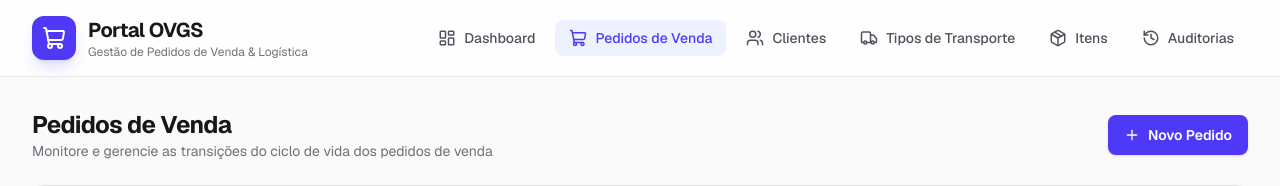
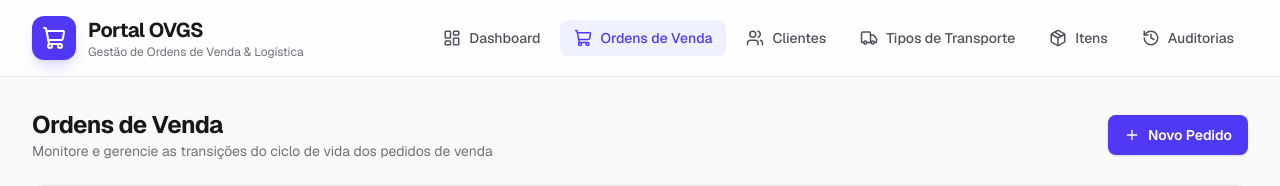
Before and after one commit to EdDevFront/sales-order-management-system, a Next.js app: page /orders in a window 1280 px wide. Shown: the top 186 px of the page. Built offline with nearby package versions, Linux system fonts and the light colour scheme.

Commit message:
refactor: rename Pedidos de Venda to Ordens de Venda

```diff
--- a/src/components/templates/orders/components/OrderForm.tsx
+++ b/src/components/templates/orders/components/OrderForm.tsx
@@ -93,7 +93,7 @@ export default function OrderForm({ onClose }: OrderFormProps) {
     <div className="fixed inset-0 z-50 overflow-y-auto flex items-center justify-center bg-black/60 backdrop-blur-sm p-4">
       <div className="relative w-full max-w-2xl rounded-xl border border-zinc-200 bg-white shadow-xl dark:border-zinc-800 dark:bg-zinc-900 my-8">
         <div className="flex items-center justify-between border-b border-zinc-200 p-4 dark:border-zinc-800">
-          <h3 className="text-lg font-bold">Criar Pedido de Venda</h3>
+          <h3 className="text-lg font-bold">Criar Ordem de Venda</h3>
           <Button
             onClick={onClose}
             className="rounded-lg p-1.5 hover:bg-zinc-100 dark:hover:bg-zinc-800"
--- a/src/components/templates/orders/index.tsx
+++ b/src/components/templates/orders/index.tsx
@@ -140,7 +140,7 @@ export default function Orders() {
       <div className="flex flex-col sm:flex-row gap-4 sm:items-center sm:justify-between">
         <div>
           <h2 className="text-2xl font-bold tracking-tight">
-            Pedidos de Venda
+            Ordens de Venda
           </h2>
           <p className="text-sm text-zinc-500 dark:text-zinc-400">
             Monitore e gerencie as transições do ciclo de vida dos pedidos de
@@ -193,7 +193,8 @@ export default function Orders() {
                     {formatCurrencyBR(calculateOrderTotal(order))}
                   </DataTable.Cell>
                   <DataTable.Cell mobileLabel="Ações" alignRight>
-                    <Button variant="ghost"
+                    <Button
+                      variant="ghost"
                       onClick={() => setSelectedOrder(order)}
                       className="flex items-center gap-1 sm:ml-auto text-indigo-600 hover:text-indigo-500 dark:text-indigo-400 font-semibold w-full sm:w-auto justify-center"
                     >
--- a/src/components/ui/Layout/index.tsx
+++ b/src/components/ui/Layout/index.tsx
@@ -30,7 +30,7 @@ const navItems = [
   {
     id: "orders",
     href: "/orders",
-    label: "Pedidos de Venda",
+    label: "Ordens de Venda",
     icon: ShoppingCart,
   },
   { id: "customers", href: "/customers", label: "Clientes", icon: Users },
@@ -64,7 +64,7 @@ export default function Layout({ children }: LayoutProps) {
                 Portal OVGS
               </h1>
               <p className="text-xs text-zinc-500 dark:text-zinc-400">
-                Gestão de Pedidos de Venda & Logística
+                Gestão de Ordens de Venda & Logística
               </p>
             </div>
           </Link>
@@ -154,7 +154,7 @@ export default function Layout({ children }: LayoutProps) {
             </nav>
             <div className="absolute bottom-0 left-0 right-0 border-t border-zinc-100 px-5 py-4 dark:border-zinc-800">
               <p className="text-xs text-zinc-400">
-                Gestão de Pedidos de Venda & Logística
+                Gestão de Ordens de Venda & Logística
               </p>
             </div>
           </div>
--- a/src/stores/ordersSlice.ts
+++ b/src/stores/ordersSlice.ts
@@ -46,7 +46,7 @@ const ordersSlice = createSlice({
           state.loading = false;
           state.error = null;
           if (action.type.includes("createOrder")) {
-            state.successMessage = "Pedido de Venda criado com sucesso!";
+            state.successMessage = "Ordem de Venda criada com sucesso!";
           } else if (action.type.includes("updateStatus")) {
             state.successMessage = "Status do pedido atualizado com sucesso!";
           } else if (action.type.includes("updateDelivery")) {
```
Also changed, not shown: 2 other files (tests, documents, lock files or other folders).
